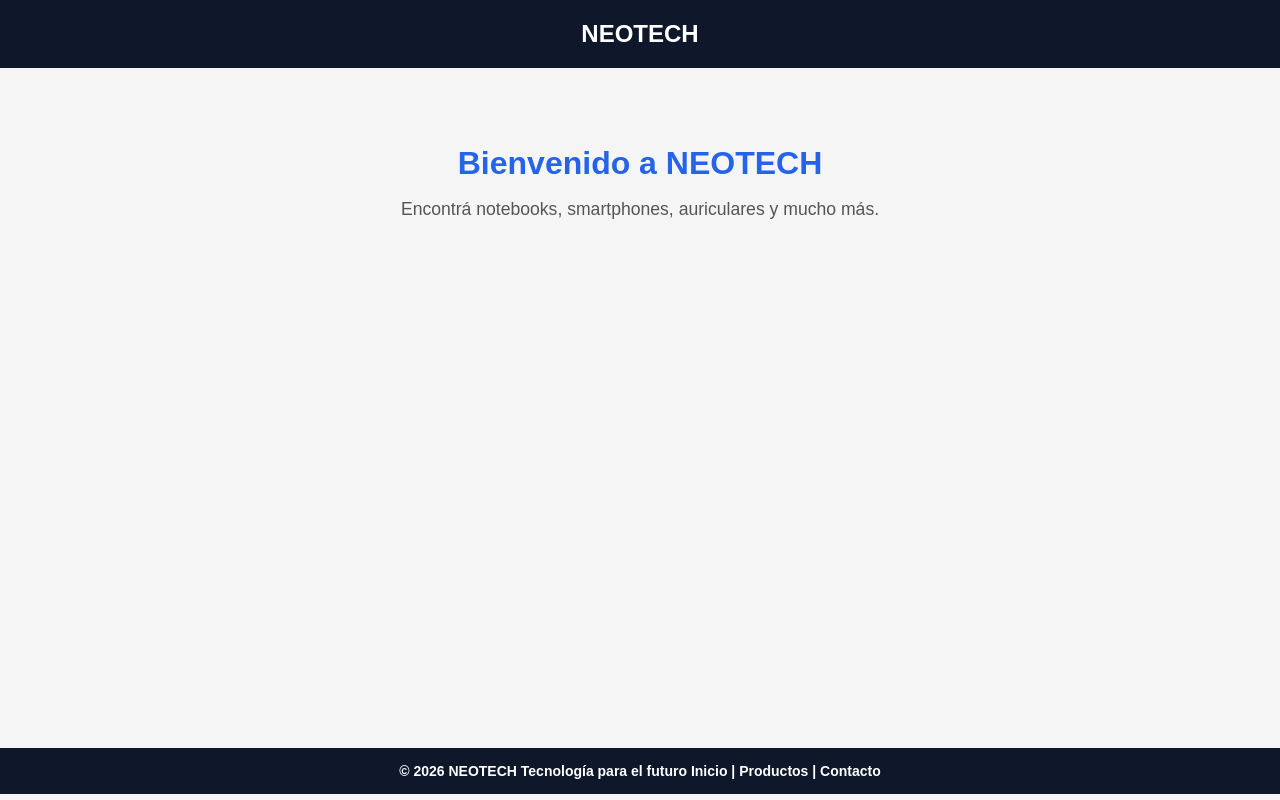
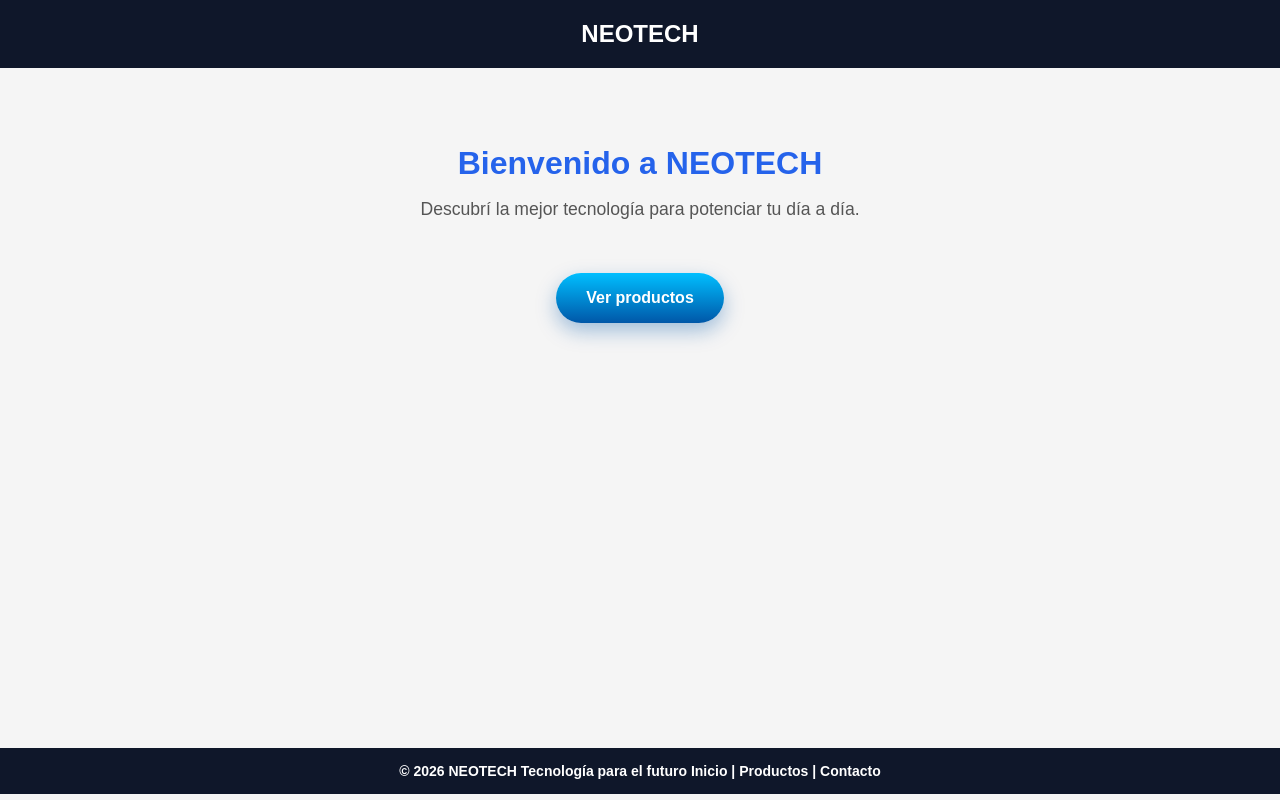
Before and after one commit to DarkNeo-1981/neotech-ecommerce, a React (Vite) app: page / in a window 1280 px wide. Built offline with nearby package versions, Linux system fonts and the light colour scheme.

Commit message:
Mejora textos, estilos y se agrega boton ver productos

```diff
--- a/src/components/ItemListContainer.css
+++ b/src/components/ItemListContainer.css
@@ -15,3 +15,37 @@
   color: #555;
   font-size: 1.1rem;
 }
+
+button {
+  margin-top: 35px;
+  padding: 16px 30px;
+  border: none;
+  border-radius: 50px;
+
+  background: linear-gradient(
+    180deg,
+    #00BFFF 0%,
+    #0057A8 100%
+  );
+
+  color: white;
+  font-size: 16px;
+  font-weight: 600;
+  cursor: pointer;
+
+  box-shadow: 0 8px 20px rgba(0, 87, 168, 0.35);
+
+  transition: all 0.3s ease;
+}
+
+button:hover {
+  transform: translateY(-3px);
+
+  background: linear-gradient(
+    180deg,
+    #33D6FF 0%,
+    #0077CC 100%
+  );
+
+  box-shadow: 0 12px 25px rgba(0, 191, 255, 0.45);
+}
--- a/src/components/ItemListContainer.jsx
+++ b/src/components/ItemListContainer.jsx
@@ -5,9 +5,8 @@ function ItemListContainer() {
   return (
     <section className="item-list-container">
       <h2>Bienvenido a NEOTECH</h2>
-      <p>
-        Encontrá notebooks, smartphones, auriculares y mucho más.
-      </p>
+      <p>Descubrí la mejor tecnología para potenciar tu día a día.</p>
+      <button>Ver productos</button>
     </section>
   );
 }
```
Also changed, not shown: 1 other file (tests, documents, lock files or other folders).
